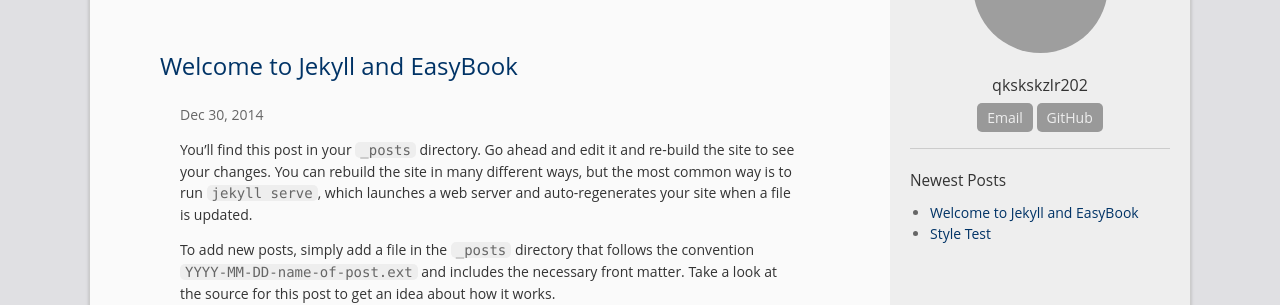
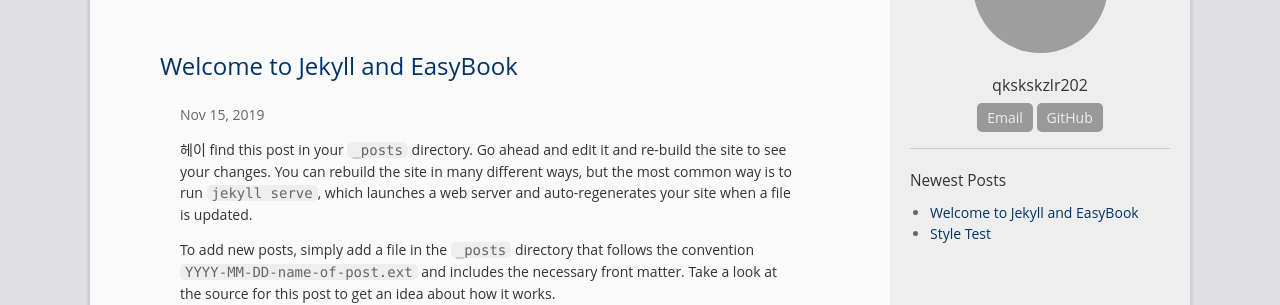
Before and after one commit to qkskskzlr202/qkskskzlr202.github.com, a Jekyll site: the page built from index.html, in a window 1280 px wide. Shown: the part 204-509 px from the top of the page. Built offline with Jekyll 4.4.1, drawn with Linux system fonts in a browser that asks for light colours; the list of posts is cut into pages by our own code; grey boxes are pictures that could not be loaded.

Commit message:
Update 2014-12-30-welcome-to-jekyll.markdown

```diff
--- a/_posts/2014-12-30-welcome-to-jekyll.markdown
+++ b/_posts/2014-12-30-welcome-to-jekyll.markdown
@@ -1,12 +1,12 @@
 ---
 layout: post
 title:  "Welcome to Jekyll and EasyBook"
-date:   2014-12-30 09:00:13
+date:   2019-11-15 18:47:13
 categories: jekyll update
 permalink: /archivers/hello
 ---
 
-You’ll find this post in your `_posts` directory. Go ahead and edit it and re-build the site to see your changes. You can rebuild the site in many different ways, but the most common way is to run `jekyll serve`, which launches a web server and auto-regenerates your site when a file is updated.
+헤이 find this post in your `_posts` directory. Go ahead and edit it and re-build the site to see your changes. You can rebuild the site in many different ways, but the most common way is to run `jekyll serve`, which launches a web server and auto-regenerates your site when a file is updated.
 
 To add new posts, simply add a file in the `_posts` directory that follows the convention `YYYY-MM-DD-name-of-post.ext` and includes the necessary front matter. Take a look at the source for this post to get an idea about how it works.
 
```
